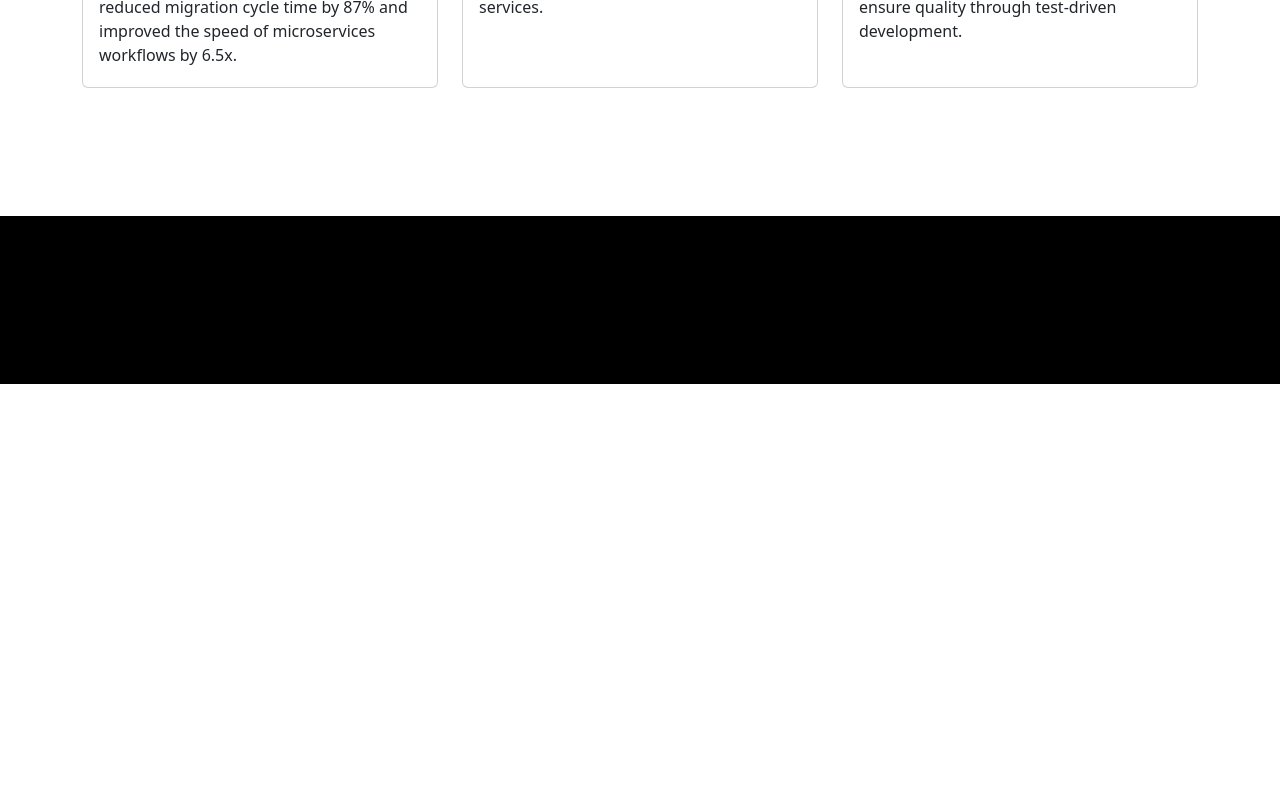
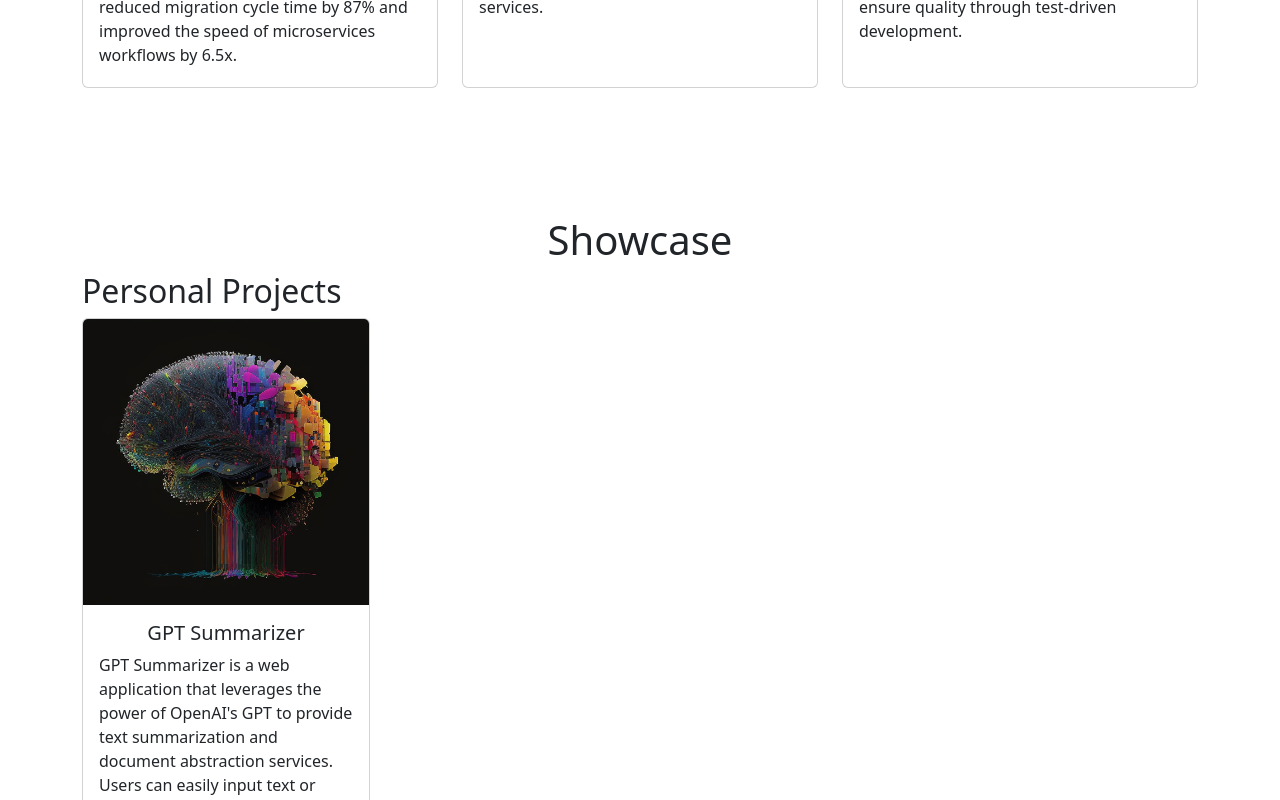
Before and after one commit to rpmiller4/portfolio, a React (Create React App) app in the folder my-portfolio/ClientApp/: page / in a window 1280 px wide. Shown: the part 2000-2800 px from the top of the page. Before the commit the page ends 2384 px from the top, so only its background shows below. Built offline with nearby package versions, Linux system fonts and the light colour scheme.

Commit message:
Added showcase section. Added image to footer and included source attributions. Fix minor layout issues.

```diff
--- /dev/null
+++ b/my-portfolio/ClientApp/src/components/Contact.js
@@ -0,0 +1,30 @@
+import React, { Component } from 'react';
+import aboutImage from '../images/about.jpeg'
+
+const Contact = () => {
+    return (
+        <section id="contact">
+            <h1 className="text-center">Contact</h1>
+            <div className="container mt-4 pt-4">
+                <p><i class="fab fa-linkedin"></i> Find me on <a href="https://linkedin.com/in/rpmiller4">LinkedIn</a></p>
+                <p><i class="fab fa-github"></i> Glance at my code at <a href="https://github.com/rpmiller4">Github</a></p>
+                <div className="row mt-4">
+                    <div className="col-lg-16">
+                        <div className="row mt-3">
+
+                            <div className="col-md-6">
+
+                            </div>
+                            <div className="col-md-6">
+                            </div>
+                        </div>
+                        <div className="row mt-3">
+                        </div>
+                    </div>
+                </div>
+            </div>
+        </section>
+    );
+}
+
+export default Contact;
--- a/my-portfolio/ClientApp/src/components/Footer.js
+++ b/my-portfolio/ClientApp/src/components/Footer.js
@@ -1,20 +1,19 @@
 import React, { Component } from 'react';
-import aboutImage from '../images/about.jpeg'
+import footerGlassImg from '../images/footer_paint_glass.jpg';
 
 const Footer = () => {
     return (
 <section id="footer">
-            <div className="container mt-4 pt-4">
-                <div className="row mt-4">
-                    <div className="col-lg-16">
-                        <div className="row mt-3">
-                            <div className="col-md-6">
+  <div className="container">
+    <div className="row d-flex align-items-center" style={{height: "200px"}}>
+      <div className="col-lg-4 col-md-4 col-sm-12 h-100 text-center">
+        <img src={footerGlassImg} className="h-100 mx-auto" />
       </div>
-                            <div className="col-md-6">
-                            </div>
-                        </div>
-                        <div className="row mt-3">
-                        </div>
+      <div className="col-lg-8 col-md-8 col-sm-12">
+        <p>
+          <strong>Source attributions:</strong> Hero and card image assets produced with Midjourney and transformed with Adobe Photoshop. Base CSS layout adapted from a tutorial by Sampurna Chapagain. <br/>
+          <strong>All other content copyright Robert Miller &copy; 2023</strong>
+        </p>
       </div>
     </div>
   </div>
--- a/my-portfolio/ClientApp/src/components/Hero.js
+++ b/my-portfolio/ClientApp/src/components/Hero.js
@@ -1,14 +1,22 @@
 import React, { Component } from 'react';
 
+
+
 const Hero = () => {
+
+    const titles = ["Robert Miller", "It's me, Robert"]
+    const titleIndex = Math.floor(Math.random() * titles.length)
+
+    const descriptions  = ["Painting with code to create software that's both functional and beautiful.", "I am a professional software engineer in the west coast"]
+    const descriptionIndex = Math.floor(Math.random() * descriptions.length)
+
     return  (
-
                 <section className="bgimage" id="home">
                     <div className="container-fluid">
                         <div className="row">
                             <div className="col-lg-12 col-md-12 col-sm-12 col-xs-12 hero-text">
-                    <h2 className="hero_title">Hi, it's me Robert</h2>
-                    <p className="hero_desc">I am a professional software engineer in the west coast</p>
+                                <h2 className="hero_title">{titles[titleIndex]}</h2>
+                                <p className="hero_desc">{descriptions[descriptionIndex]}</p>
                             </div>
                         </div>
                     </div>
--- a/my-portfolio/ClientApp/src/components/Home.js
+++ b/my-portfolio/ClientApp/src/components/Home.js
@@ -1,7 +1,10 @@
 import React, { Component } from 'react';
 import { About } from './About';
-import { Skills } from './Skills';
+import { Skillset } from './Skillset';
+import Contact from './Contact';
 import Hero from './Hero';
+import Showcase from './Showcase';
+
 export class Home extends Component {
   static displayName = Home.name;
 
@@ -10,7 +13,9 @@ export class Home extends Component {
       <>
       <Hero />
       <About/>
-      <Skills/>
+      <Skillset/>
+      <Showcase/>
+      <Contact/>
     </>
     );
   }
--- a/my-portfolio/ClientApp/src/components/NavMenu.js
+++ b/my-portfolio/ClientApp/src/components/NavMenu.js
@@ -44,7 +44,7 @@ class NavMenuClass extends Component {
                           <a className="nav-link" href="#skillset">Skillset</a>
                       </li>
                       <li className="nav-item">
-                          <a className="nav-link" href="#portfolio">Portfolio</a>
+                          <a className="nav-link" href="#showcase">Showcase</a>
                       </li>
                       <li className="nav-item">
                           <a className="nav-link" href="#contact">Contact</a>
--- /dev/null
+++ b/my-portfolio/ClientApp/src/components/Showcase.js
@@ -0,0 +1,32 @@
+import React, { Component } from 'react';
+import brainbowImg from '../images/brainbow.jpeg';
+
+const Showcase = () => {
+    return (
+        <section id="showcase">
+            <h1 className="text-center">Showcase</h1>
+            <div className="container">
+                <h2>Personal Projects</h2>
+                <div className="row">
+                    <div className="col-lg-4 col-md-6 col-sm-12">
+                        <div className="card" style={{width: '18rem'}}>
+                            <img src={brainbowImg} className="card-img-top" alt="GPT Summarizer"></img>
+                            <div className="card-body">
+                                <h5 className="card-title">GPT Summarizer</h5>
+                                <p className="card-text">GPT Summarizer is a web application that leverages the power of OpenAI's GPT to provide text summarization and document abstraction services. Users can easily input text or upload documents, and the application returns a concise summary or abstracts key information, depending on the chosen feature.</p>
+                                <h6>Technologies:</h6>
+                                <ul>
+                                    <li>OpenAI GPT API</li>
+                                    <li>.NET Core API - Back-End</li>
+                                    <li>React, HTML, CSS - Front End</li>
+                                </ul>
+                            </div>
+                        </div>
+                    </div>
+                </div>
+        </div>
+        </section>
+    );
+}
+
+export default Showcase;
--- a/my-portfolio/ClientApp/src/components/Skills.js
+++ b/my-portfolio/ClientApp/src/components/Skillset.js
@@ -1,5 +1,5 @@
 import React, { Component } from 'react';
-export class Skills extends Component {
+export class Skillset extends Component {
 
 
   render() {
--- a/my-portfolio/ClientApp/src/custom.css
+++ b/my-portfolio/ClientApp/src/custom.css
@@ -88,16 +88,14 @@ code {
 }
 
 /* spacing on all sections */
-#about, #services, #portfolio, #contact, #footer, #skillset{
+#about, #services, #showcase, #contact, #footer, #skillset{
   margin-top: 4rem;
   padding-top: 4rem;
-}
-#contact {
-  padding-bottom: 4rem;
 }
 
 #footer {
   margin-top: 8rem;
+  padding-bottom: 4rem;
   background-color: #000000;
   color: #ffffff;
 }
```
Also changed, not shown: my-portfolio/ClientApp/src/images/brainbow.jpeg (added), my-portfolio/ClientApp/src/images/footer_paint_glass.jpg (added). Lines whose indentation alone changed are shown as unchanged.
